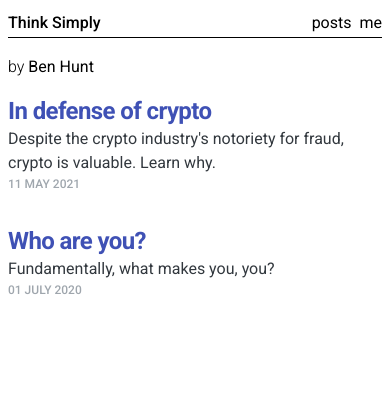
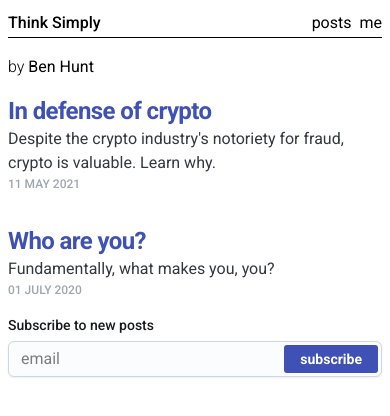
Before and after one commit to BenHunt-io/thinksimply, a Next.js app: page / in a window 390 px wide. Shown: the top 416 px of the page. Built offline with nearby package versions, Linux system fonts and the light colour scheme.

Commit message:
feat: create subscribe email input, not hooked up to anything

```diff
--- /dev/null
+++ b/src/app/components/EmailSubscriptionForm.tsx
@@ -0,0 +1,20 @@
+'use client'
+import { Button, FormControl, FormLabel, Grid, Input } from "@mui/joy";
+
+export function EmailSubscriptionForm() {
+
+
+    return (
+        <Grid container>
+            <Grid xs={12} md={4}>
+                <form>
+                    <FormControl>
+                        <FormLabel htmlFor="email">Subscribe to new posts</FormLabel>
+                        <Input id='email' placeholder='email' endDecorator={<Button>subscribe</Button>} />
+                    </FormControl>
+                </form>
+            </Grid>
+        </Grid>
+    )
+
+}
--- a/src/app/components/LineHeader.tsx
+++ b/src/app/components/LineHeader.tsx
@@ -29,10 +29,8 @@ export const LineHeader = () => {
           alignItems="center"
           width='100%'
           borderBottom={`1px solid ${theme.palette.common.black}`}
+          maxWidth={theme.maxPostWidth}
           sx={{
-            [theme.breakpoints.up('md')]: {
-              width: theme.maxPostWidth
-            }
           }}>
           <Link
             level="body-md"
--- a/src/app/components/MainContent.tsx
+++ b/src/app/components/MainContent.tsx
@@ -7,17 +7,12 @@ export const MainContent = ({ children }: { children: React.ReactNode }) => {
     <Box sx={{
       width: '100%',
       display: 'flex',
-
-      [theme.breakpoints.up('md')]: {
-        justifyContent: 'center',
-      },
+      justifyContent: 'center',
       paddingTop: "39px",
     }}>
       <Box sx={{
-        [theme.breakpoints.up('md')]: {
-          maxWidth: theme.maxPostWidth,
-          width: theme.maxPostWidth
-        }
+        maxWidth: theme.maxPostWidth,
+        width: theme.maxPostWidth
       }} pt={1} pb={1}>
         {children}
       </Box>
--- /dev/null
+++ b/src/app/components/PostPreview.tsx
@@ -0,0 +1,51 @@
+'use client'
+
+import { Link, Stack, Typography, useTheme } from "@mui/joy";
+import dayjs from "dayjs";
+import { useRouter } from "next/navigation.js";
+
+export const PostPreviewList = () => {
+    return (
+        <Stack spacing={4}>
+            <PostPreview
+                title="In defense of crypto"
+                postId="in-defense-of-crypto"
+                date={dayjs("2021-05-11")}
+                description="Despite the crypto industry's notoriety for fraud, crypto is valuable. Learn why."
+            />
+            <PostPreview
+                title="Who are you?"
+                postId="who-are-you"
+                date={dayjs("2020-07-01")}
+                description="Fundamentally, what makes you, you?"
+            />
+        </Stack>
+    );
+};
+
+export const PostPreview = (props: {
+    title: string;
+    postId: string;
+    date: dayjs.Dayjs;
+    description: string;
+}) => {
+    const theme = useTheme();
+    const router = useRouter();
+    return (
+        <Stack>
+            <Link
+                level="h3"
+                color="primary"
+                onClick={() => router.push(`/posts/${props.postId}`)}
+            >
+                {props.title}
+            </Link>
+            <Typography level="body-md" fontWeight={400}>
+                {props.description}
+            </Typography>
+            <Typography level="body-xs" sx={{ color: theme.palette.neutral[400] }}>
+                {props.date.format("DD MMMM YYYY").toUpperCase()}
+            </Typography>
+        </Stack>
+    );
+};
--- a/src/app/page.tsx
+++ b/src/app/page.tsx
@@ -1,53 +1,9 @@
 "use client";
-import { Link, Stack, Typography, useTheme } from "@mui/joy";
-import dayjs from "dayjs";
-import { useRouter } from "next/navigation.js";
+import { Stack, Typography, useTheme } from "@mui/joy";
+import { EmailSubscriptionForm } from "./components/EmailSubscriptionForm.tsx";
+import { PostPreviewList } from "./components/PostPreview.tsx";
 
-const PostContainer = () => {
-  return (
-    <Stack spacing={4}>
-      <Post
-        title="In defense of crypto"
-        postId="in-defense-of-crypto"
-        date={dayjs("2021-05-11")}
-        description="Despite the crypto industry's notoriety for fraud, crypto is valuable. Learn why."
-      />
-      <Post
-        title="Who are you?"
-        postId="who-are-you"
-        date={dayjs("2020-07-01")}
-        description="Fundamentally, what makes you, you?"
-      />
-    </Stack>
-  );
-};
 
-const Post = (props: {
-  title: string;
-  postId: string;
-  date: dayjs.Dayjs;
-  description: string;
-}) => {
-  const theme = useTheme();
-  const router = useRouter();
-  return (
-    <Stack>
-      <Link
-        level="h3"
-        color="primary"
-        onClick={() => router.push(`/posts/${props.postId}`)}
-      >
-        {props.title}
-      </Link>
-      <Typography level="body-md" fontWeight={400}>
-        {props.description}
-      </Typography>
-      <Typography level="body-xs" sx={{ color: theme.palette.neutral[400] }}>
-        {props.date.format("DD MMMM YYYY").toUpperCase()}
-      </Typography>
-    </Stack>
-  );
-};
 
 export default function Home() {
   const theme = useTheme();
@@ -62,7 +18,8 @@ export default function Home() {
         <span style={{ fontWeight: 200 }}>by </span>
         <span>Ben Hunt</span>
       </Typography>
-      <PostContainer />
+      <PostPreviewList />
+      <EmailSubscriptionForm />
     </Stack>
   );
 }
```
